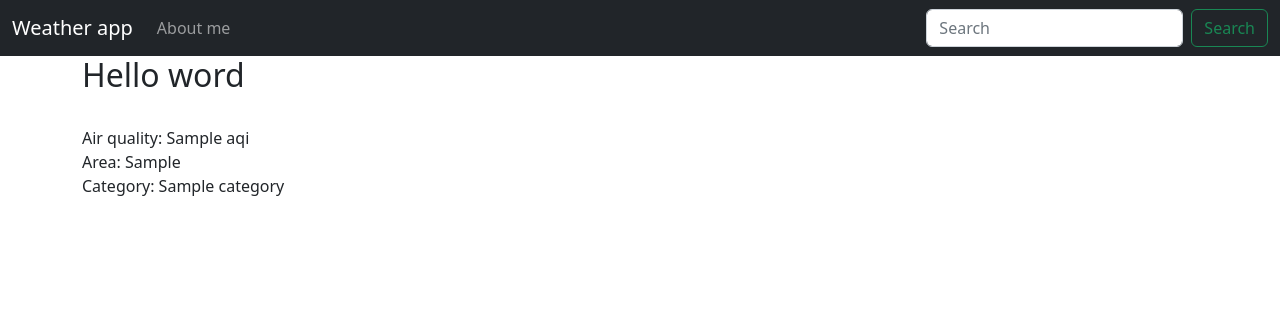
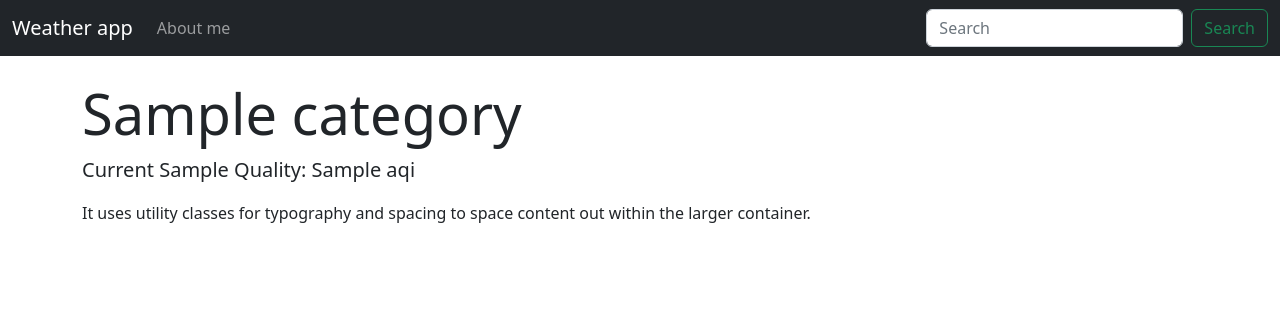
Before and after one commit to maxmarumbwa/django_weatherapp, a Django app: template lookup/templates/home.html in a window 1280 px wide. Shown: the top 316 px of the page. Run offline with Django 5.2, Linux system fonts and the light colour scheme; the template is opened without the code that fills it: most values are stand-ins (such as "Sample title", 1, 10 or a date in 2020).

Commit message:
bootstrap jumbotron styling

```diff
--- a/lookup/templates/home.html
+++ b/lookup/templates/home.html
@@ -1,17 +1,19 @@
 {% extends 'base.html'%}
 
 {% block content %}
-
-<h2>Hello word</h2>
 <br>
 {% if api %}
 {% if api == "Error..." %}
 There was an error, please try again...
 {% else %}
-Air quality: {{ api.0.AQI }} <br>
-Area: {{ api.0.ReportingArea }} <br>
-Category: {{ api.0.Category.Name }}
-{% endif %}
-{% endif %}
+<div class="jumbotron">
+    <h1 class="display-4">{{ api.0.Category.Name }}</h1>
+    <p class="lead">Current {{ api.0.ReportingArea }}
+        Quality: {{ api.0.AQI }}
+    </p>
+    <p>It uses utility classes for typography and spacing to space content out within the larger container.</p>
 
-{% endblock %}
+    {% endif %}
+    {% endif %}
+
+    {% endblock %}
```
